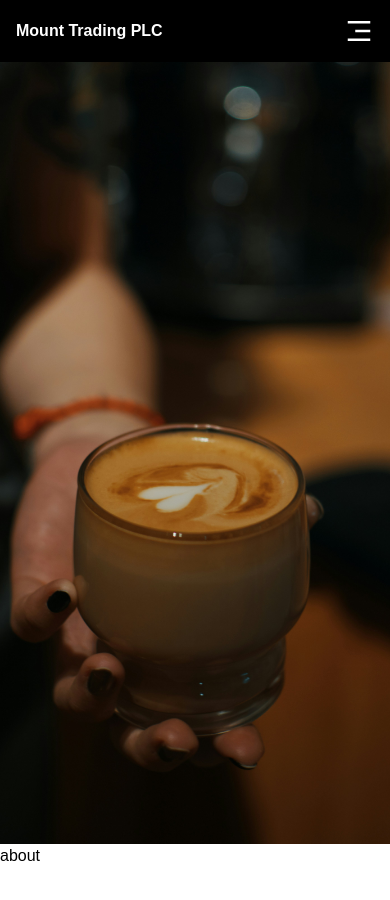
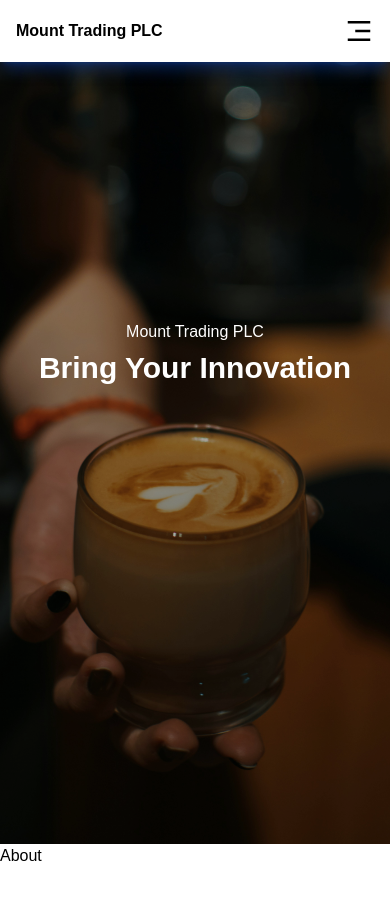
Before and after one commit to Bezawit85/MountTradingPLC, a Next.js app: page / in a window 390 px wide. Shown: the top 900 px of the page. Built offline with nearby package versions, Linux system fonts and the light colour scheme.

Commit message:
modified landing page

```diff
--- a/app/page.tsx
+++ b/app/page.tsx
@@ -1,9 +1,9 @@
-import Hero from './ui/hero/hero';
+import Homepage from './ui/hero/Homepage';
 
-export default function Home() {
+export default function page() {
   return (
     <div>
-      <Hero />
+      <Homepage />
     </div>
   );
 }
--- a/app/ui/dashboard/MobileNavbar.tsx
+++ b/app/ui/dashboard/MobileNavbar.tsx
@@ -1,13 +1,14 @@
 'use client';
 
 import { useState } from 'react';
+import Link from 'next/link';
 import { RiMenu3Fill, RiCloseLargeFill } from 'react-icons/ri';
 
 const MobileNavbar = ({ menuItems }: { menuItems: string[] }) => {
   const [open, setOpen] = useState(false);
 
   return (
-    <div className="flex items-center justify-between p-4 text-white bg-black font-bold z-10">
+    <div className="flex items-center justify-between p-4 text-black bg-white font-bold z-10 shadow-lg shadow-blue-600/30">
       <h1>Mount Trading PLC</h1>
       <button onClick={() => setOpen(!open)} className="text-3xl">
         {open ? <RiCloseLargeFill /> : <RiMenu3Fill />}
@@ -18,9 +19,17 @@ const MobileNavbar = ({ menuItems }: { menuItems: string[] }) => {
         }`}
       >
         {menuItems.map((item, i) => (
-          <p key={i} className="py-4 pl-4">
-            {item}
-          </p>
+          <Link
+            key={i}
+            href={`${item.toLowerCase()}`}
+            passHref
+            onClick={() => setOpen(false)}
+          >
+            <p className="py-4 pl-4 relative group w-fit">
+              {item}
+              <span className="absolute bottom-1 left-0 w-0 h-[2px] bg-blue-600 transition-all duration-300 group-hover:w-full"></span>
+            </p>
+          </Link>
         ))}
       </div>
     </div>
--- /dev/null
+++ b/app/ui/hero/about.tsx
@@ -0,0 +1,11 @@
+import React from 'react';
+
+const About = () => {
+  return (
+    <div className={`min-h-screen`}>
+      <h1>About</h1>
+    </div>
+  );
+};
+
+export default About;
--- /dev/null
+++ b/app/ui/hero/homePage.tsx
@@ -0,0 +1,13 @@
+import About from './about';
+import Landing from './landing';
+
+const Homepage = () => {
+  return (
+    <div>
+      <Landing />
+      <About />
+    </div>
+  );
+};
+
+export default Homepage;
--- a/app/ui/hero/hero.tsx
+++ b/app/ui/hero/landing.tsx
@@ -1,9 +1,9 @@
 import Image from 'next/image';
 
-const Hero = () => {
+const Landing = () => {
   return (
-    <section>
-      <div className={`min-h-screen`}>
+    <section className={`min-h-screen relative`}>
+      <div>
         <Image
           src="/image/coffeeDesktopBackground.jpg"
           alt="Hero Background"
@@ -23,11 +23,15 @@ const Hero = () => {
           className="md:hidden"
         />
       </div>
-      <div className={`min-h-screen`}>
-        <h1>about</h1>
+      <div className="bg-black absolute inset-0 opacity-25"></div>
+      <div className={`text-white absolute text-center inset-0 mt-80 md:mt-60`}>
+        <p className={`text-md md:text-3xl mb-1.5`}>Mount Trading PLC</p>
+        <h1 className={`text-3xl md:text-7xl font-bold`}>
+          Bring Your Innovation
+        </h1>
       </div>
     </section>
   );
 };
 
-export default Hero;
+export default Landing;
```
